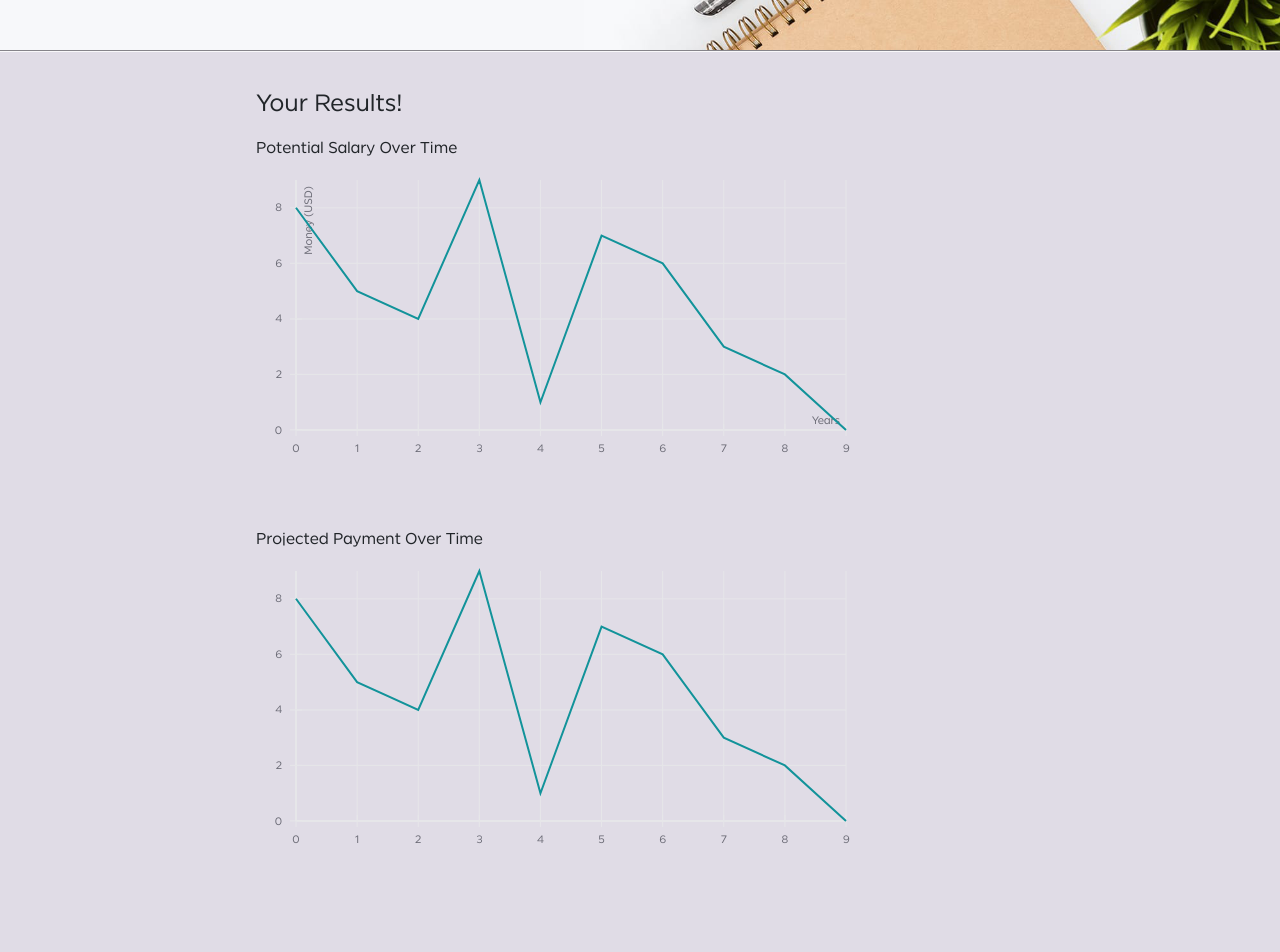
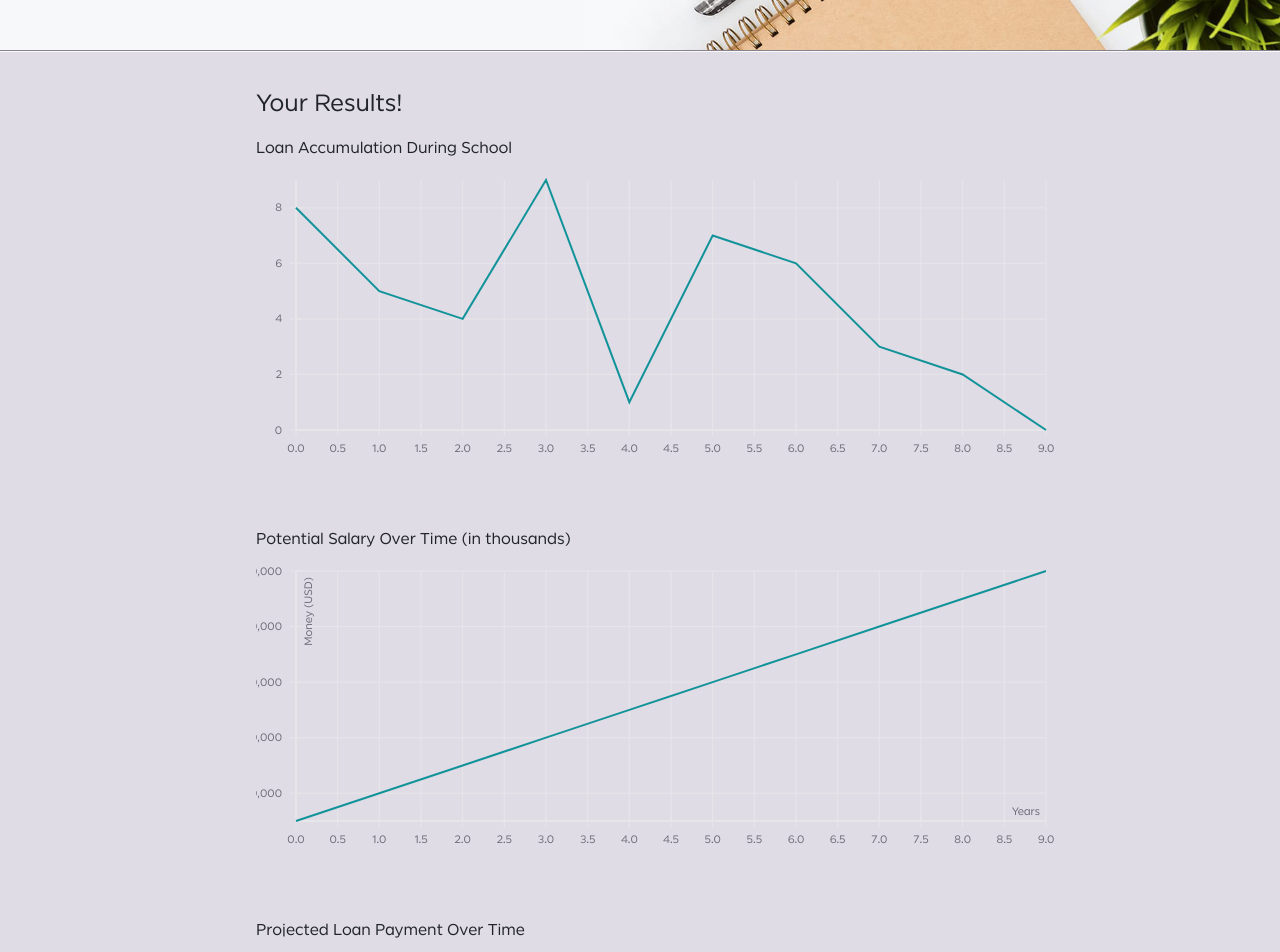
Before and after one commit to rossmonroe/degree-debt, a React (Create React App) app: page /results in a window 1280 px wide. Shown: the part 320-1272 px from the top of the page. Built offline with nearby package versions, Linux system fonts and the light colour scheme.

Commit message:
Results graph updates

```diff
--- a/src/pages/Results.js
+++ b/src/pages/Results.js
@@ -24,6 +24,19 @@ class Results extends Component {
 
 
     const data2 = [
+      { x: 0, y: 70000 },
+      { x: 1, y: 80000 },
+      { x: 2, y: 90000 },
+      { x: 3, y: 100000 },
+      { x: 4, y: 110000 },
+      { x: 5, y: 120000 },
+      { x: 6, y: 130000 },
+      { x: 7, y: 140000 },
+      { x: 8, y: 150000 },
+      { x: 9, y: 160000 }
+    ];
+
+    const data3 = [
       { x: 0, y: 8 },
       { x: 1, y: 5 },
       { x: 2, y: 4 },
@@ -46,27 +59,39 @@ class Results extends Component {
           <h3>Your Results!</h3>
 
           <div class='chart'>
-            <h4> Potential Salary Over Time </h4>
-            <XYPlot height={300} width={600}>
+            <h4> Loan Accumulation During School</h4>
+            <XYPlot height={300} width={800}>
+              <VerticalGridLines />
+              <HorizontalGridLines />
+              <XAxis />
+              <YAxis />
+              <LineSeries data={data1} />
+            </XYPlot>
+          </div>
+
+          <div class='chart'>
+            <h4> Potential Salary Over Time (in thousands)</h4>
+            <XYPlot height={300} width={800}>
               <VerticalGridLines />
               <HorizontalGridLines />
               <XAxis title="Years" />
               <YAxis title="Money (USD)" />
-              <LineSeries data={data1} />
+              <LineSeries data={data2} />
             </XYPlot>
 
           </div>
 
           <div class='chart'>
-            <h4> Projected Payment Over Time</h4>
-            <XYPlot height={300} width={600}>
+            <h4> Projected Loan Payment Over Time</h4>
+            <XYPlot height={300} width={800}>
               <VerticalGridLines />
               <HorizontalGridLines />
               <XAxis />
               <YAxis />
-              <LineSeries data={data2} />
+              <LineSeries data={data3} />
             </XYPlot>
           </div>
+
         </div>
       </div >
     );
```
Also changed, not shown: 1 other file (tests, documents, lock files or other folders).
